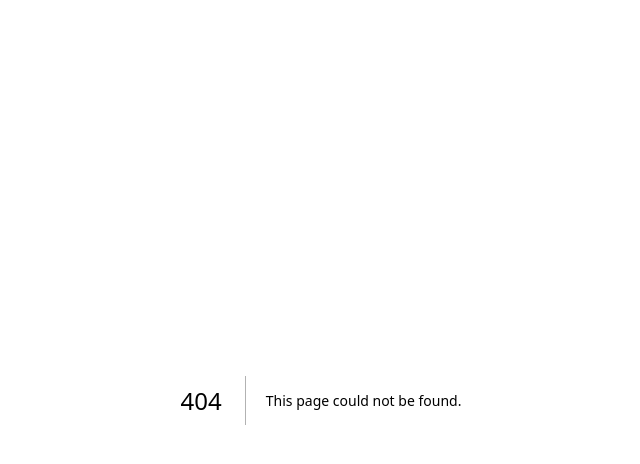
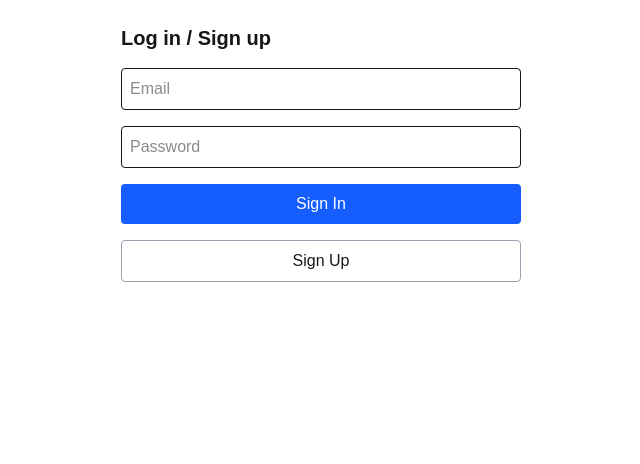
Before and after one commit to sidhantmathur/rpg-marketplace-strapi, a Next.js app: page /login in a window 1280 px wide. Before the commit this address had no page. Shown: the top 464 px of the page, without its empty margins (319-959 px from the left). Built offline with nearby package versions, Linux system fonts and the light colour scheme; no server answers.

Commit message:
fix supabase lib folder

```diff
--- /dev/null
+++ b/src/app/login/page.tsx
@@ -0,0 +1,63 @@
+'use client';
+
+import { useState } from 'react';
+import { supabase } from '@/lib/supabaseClient';
+import { useRouter } from 'next/navigation';
+
+export default function LoginPage() {
+  const router = useRouter();
+  const [email, setEmail] = useState('');
+  const [password, setPassword] = useState('');
+  const [error, setError] = useState('');
+
+  const handleSignIn = async (e: React.FormEvent) => {
+    e.preventDefault();
+    setError('');
+
+    const { error } = await supabase.auth.signInWithPassword({ email, password });
+
+    if (error) {
+      setError(error.message);
+    } else {
+      router.push('/');
+    }
+  };
+
+  const handleSignUp = async () => {
+    const { error } = await supabase.auth.signUp({ email, password });
+    if (error) setError(error.message);
+  };
+
+  return (
+    <main className="p-6 max-w-md mx-auto">
+      <h1 className="text-xl font-bold mb-4">Log in / Sign up</h1>
+      <form onSubmit={handleSignIn} className="space-y-4">
+        <input
+          type="email"
+          value={email}
+          onChange={e => setEmail(e.target.value)}
+          placeholder="Email"
+          className="w-full border p-2 rounded"
+        />
+        <input
+          type="password"
+          value={password}
+          onChange={e => setPassword(e.target.value)}
+          placeholder="Password"
+          className="w-full border p-2 rounded"
+        />
+        <button className="w-full bg-blue-600 text-white p-2 rounded" type="submit">
+          Sign In
+        </button>
+        <button
+          type="button"
+          onClick={handleSignUp}
+          className="w-full border border-gray-400 p-2 rounded"
+        >
+          Sign Up
+        </button>
+        {error && <p className="text-red-600 text-sm">{error}</p>}
+      </form>
+    </main>
+  );
+}
```
Also changed, not shown: src/lib/supabaseClient.ts (renamed from lib/supabaseClient.ts).
